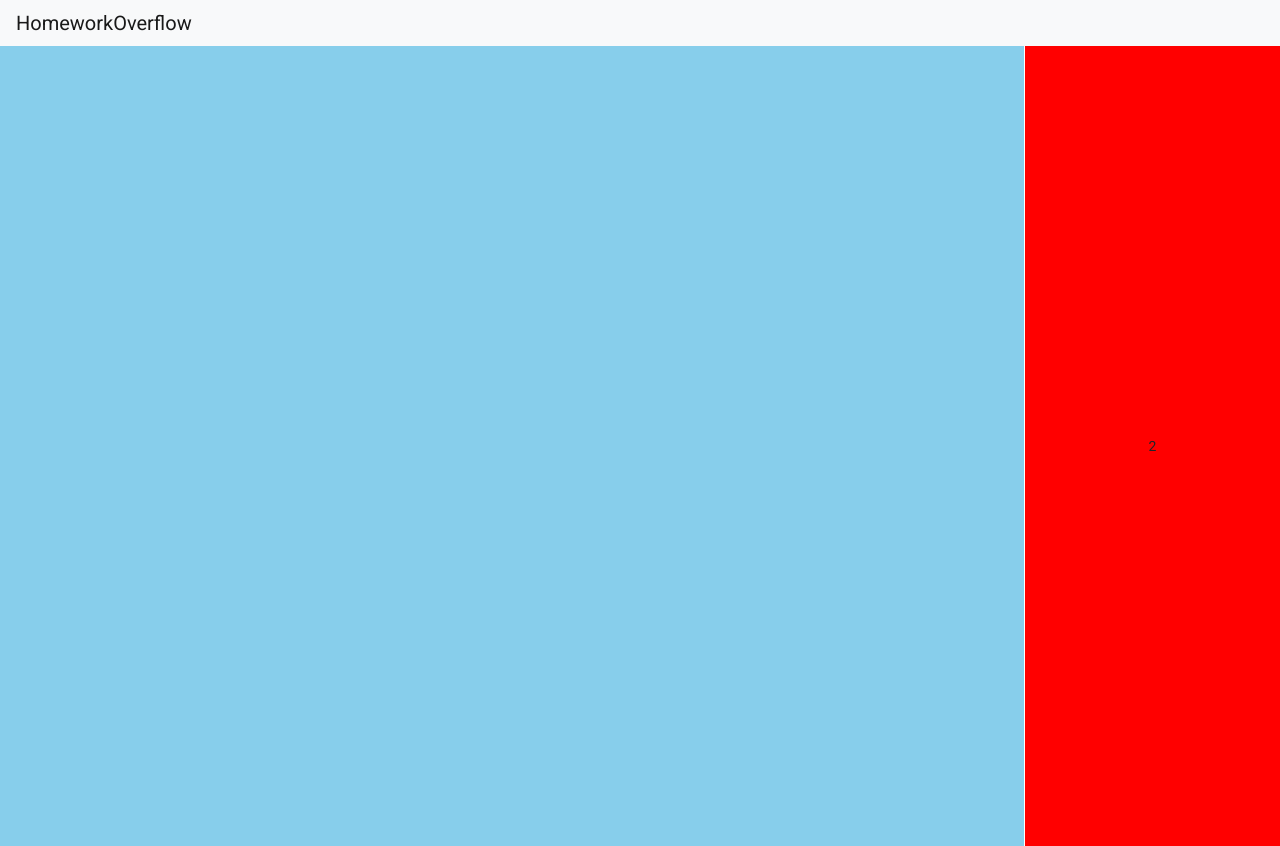
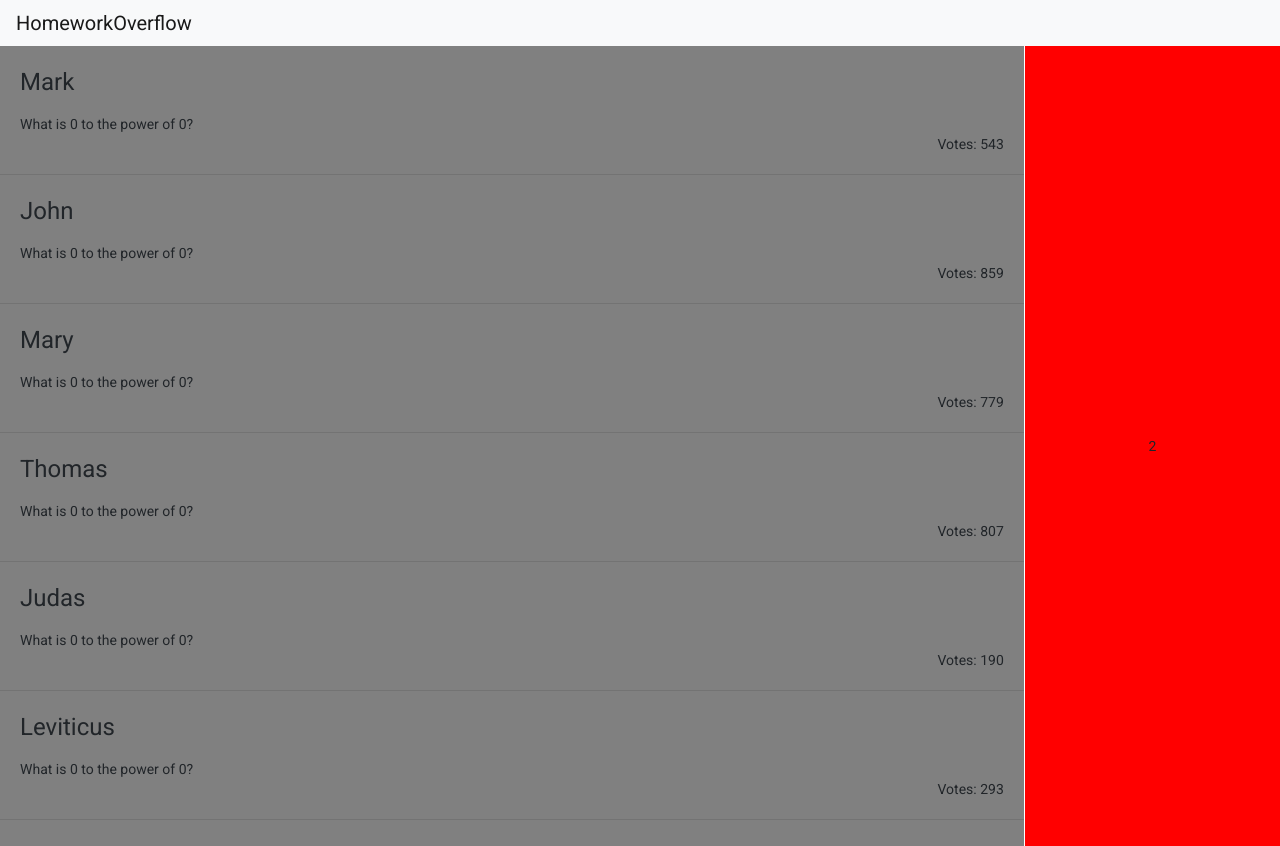
Before and after one commit to KatiGithub/HomeworkOverflow, an Angular app in the folder frontend/webpage/: page /home in a window 1280 px wide. Built offline with nearby package versions, Linux system fonts and the light colour scheme.

Commit message:
Added basic home page halfway

```diff
--- a/frontend/webpage/src/app/internals/home-page/home-page.component.css
+++ b/frontend/webpage/src/app/internals/home-page/home-page.component.css
@@ -0,0 +1,11 @@
+.question-list {
+    background-color: gray;
+    width: 100%;
+    height: 100%;
+    display: inline-block;
+    justify-content: space-evenly;
+}
+
+.question {
+    margin: 20px;
+}
--- a/frontend/webpage/src/app/internals/home-page/home-page.component.html
+++ b/frontend/webpage/src/app/internals/home-page/home-page.component.html
@@ -1,10 +1,15 @@
 <mat-grid-list cols="5" rowHeight="100%">
     <mat-grid-tile colspan="4" [ngStyle]="{'background-color': 'skyblue'}">
-        <cdk-virtual-scroll-viewport itemSize="100">
-            <div *cdkVirtualFor="let question of questions">
-                {{ question.question }}
+        <div class="question-list">
+            <div *ngFor="let question of this.questions;" >
+                <div class="question">
+                    <h1>{{ question['asker_username'] }}</h1>
+                    {{ question['question'] }}
+                    <p style="text-align: right;">Votes: {{ question['upvotes'] }}</p>
+                </div>
+                <hr>
             </div>
-        </cdk-virtual-scroll-viewport>
-    </mat-grid-tile>
+        </div>
+        </mat-grid-tile>
     <mat-grid-tile [ngStyle]="{'background-color': 'red'}">2</mat-grid-tile>
 </mat-grid-list>
```
